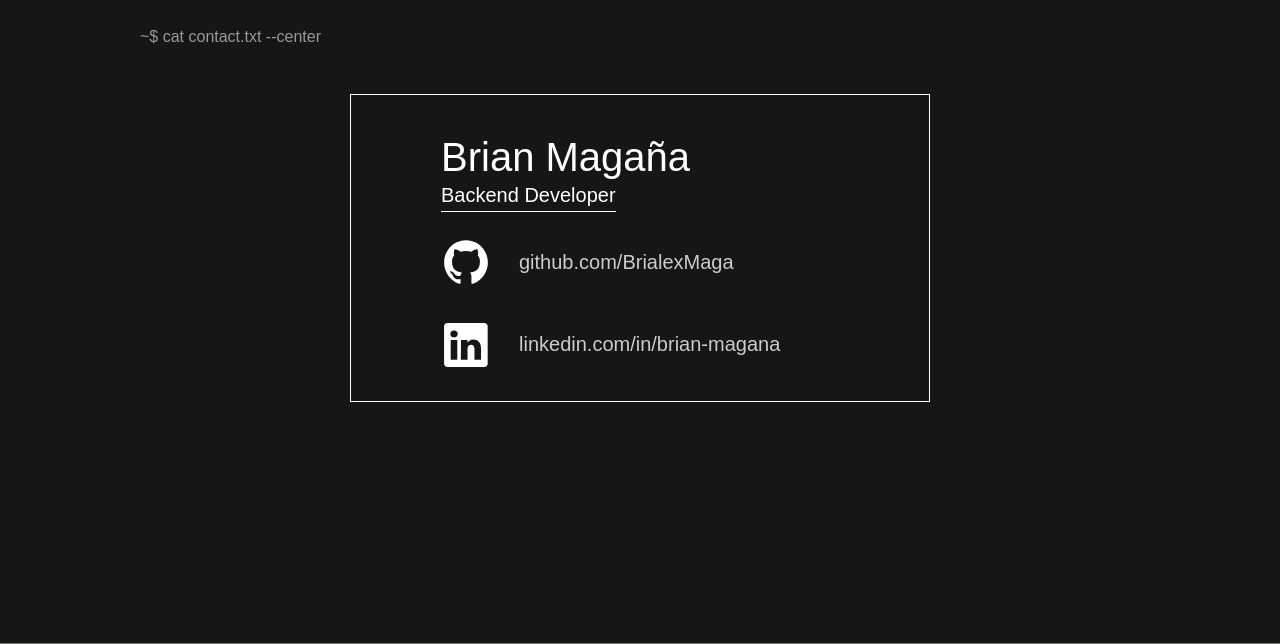
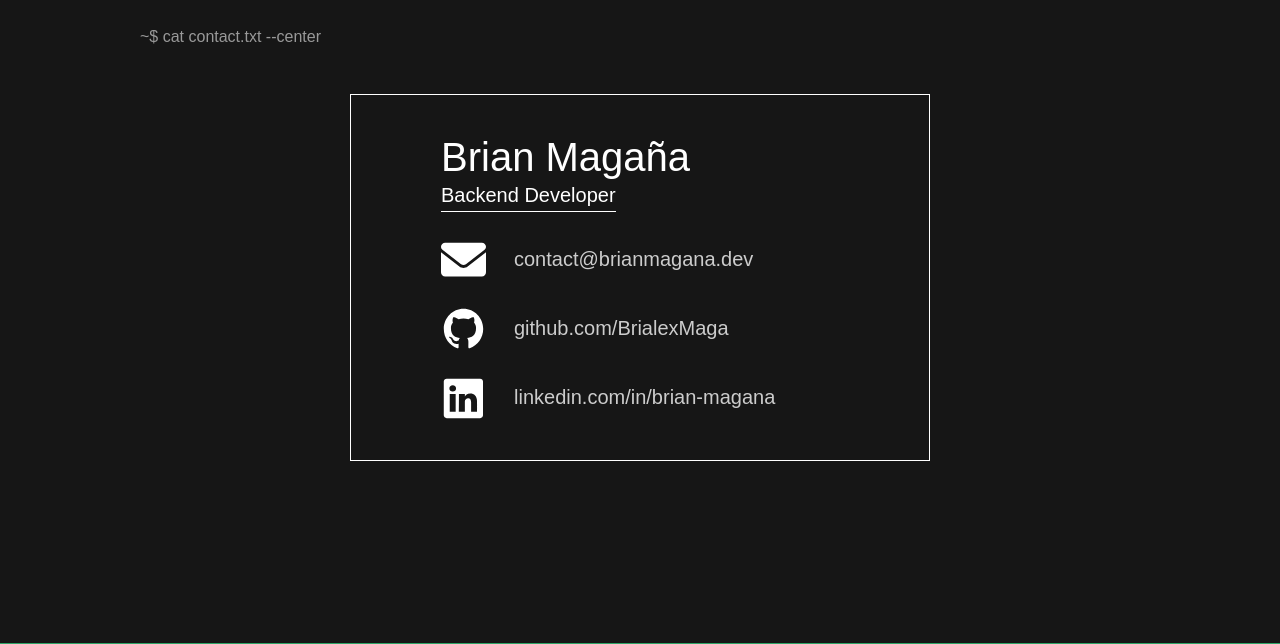
Before and after one commit to BrialexMaga/portfolio, a Flask app: page / in a window 1280 px wide. Shown: the part 4077-4721 px from the top of the page. Run offline with Flask 3, Linux system fonts and the light colour scheme; some web fonts are replaced.

Commit message:
add email to contact card

```diff
--- a/static/css/style.css
+++ b/static/css/style.css
@@ -316,6 +316,7 @@ h2 {
     border: white solid 1px;
     margin: 3rem auto;
     padding-left: 90px;
+    padding-bottom: 1em;
 }
 
 .card p {
@@ -344,7 +345,7 @@ h2 {
 }
 
 .contact-item {
-    margin-bottom: 2rem;
+    margin-bottom: 1.5rem;
     font-size: 1.25rem;
 
     display: flex;
@@ -354,7 +355,7 @@ h2 {
 
 .contact-icon {
     fill: white;
-    height: 2.5em;
+    height: 2.25em;
     width: auto;
 
     margin-right: 1em;
--- a/static/js/contact.js
+++ b/static/js/contact.js
@@ -20,10 +20,11 @@ document.addEventListener("DOMContentLoaded", function() {
     linkedinElement.textContent = `${domainLinked}.${topDomain}/${firstSection}/${userLinked}`;
 
     // e-mail maker
-    /*
-    const user = "brian.alexis.p1999";
-    const domain = "gmail";
+    const user = "contact";
+    const domain = "brianmagana";
+    const devDomain = "dev"
+    const prefix = "mailto"
 
-    emailElement.textContent = `${user}@${domain}.${topDomain}`;
-    */
+    emailElement.href = `${prefix}:${user}@${domain}.${devDomain}`;
+    emailElement.textContent = `${user}@${domain}.${devDomain}`;
 });
--- a/templates/index.html
+++ b/templates/index.html
@@ -116,12 +116,10 @@
         <div class="card">
             <p class="name-info">Brian Magaña</p>
             <p class="title-info">Backend Developer</p>
-            <!--
             <div class="contact-item">
                 <svg class="contact-icon" viewBox="0 0 512 512" xmlns="http://www.w3.org/2000/svg"><path d="M256 352c-16.53 0-33.06-5.422-47.16-16.41L0 173.2V400C0 426.5 21.49 448 48 448h416c26.51 0 48-21.49 48-48V173.2l-208.8 162.5C289.1 346.6 272.5 352 256 352zM16.29 145.3l212.2 165.1c16.19 12.6 38.87 12.6 55.06 0l212.2-165.1C505.1 137.3 512 125 512 112C512 85.49 490.5 64 464 64h-416C21.49 64 0 85.49 0 112C0 125 6.01 137.3 16.29 145.3z"/></svg>
-                <a id="virtual-mail"></a>
+                <a class="simple-link" id="virtual-mail"></a>
             </div>
-            -->
             <div class="contact-item">
                 <svg class="contact-icon" height="512px" id="Layer_1" style="enable-background:new 0 0 512 512;" version="1.1" viewBox="0 0 512 512" width="512px" xml:space="preserve" xmlns="http://www.w3.org/2000/svg" xmlns:xlink="http://www.w3.org/1999/xlink"><g><path class="st0" d="M256,32C132.3,32,32,134.8,32,261.7c0,101.5,64.2,187.5,153.2,217.9c11.2,2.1,15.3-5,15.3-11.1   c0-5.5-0.2-19.9-0.3-39.1c-62.3,13.9-75.5-30.8-75.5-30.8c-10.2-26.5-24.9-33.6-24.9-33.6c-20.3-14.3,1.5-14,1.5-14   c22.5,1.6,34.3,23.7,34.3,23.7c20,35.1,52.4,25,65.2,19.1c2-14.8,7.8-25,14.2-30.7c-49.7-5.8-102-25.5-102-113.5   c0-25.1,8.7-45.6,23-61.6c-2.3-5.8-10-29.2,2.2-60.8c0,0,18.8-6.2,61.6,23.5c17.9-5.1,37-7.6,56.1-7.7c19,0.1,38.2,2.6,56.1,7.7   c42.8-29.7,61.5-23.5,61.5-23.5c12.2,31.6,4.5,55,2.2,60.8c14.3,16.1,23,36.6,23,61.6c0,88.2-52.4,107.6-102.3,113.3   c8,7.1,15.2,21.1,15.2,42.5c0,30.7-0.3,55.5-0.3,63c0,6.1,4,13.3,15.4,11C415.9,449.1,480,363.1,480,261.7   C480,134.8,379.7,32,256,32z"/></g></svg>
                 <a target="_blank" class="simple-link" id="git-hub"></a>
```
